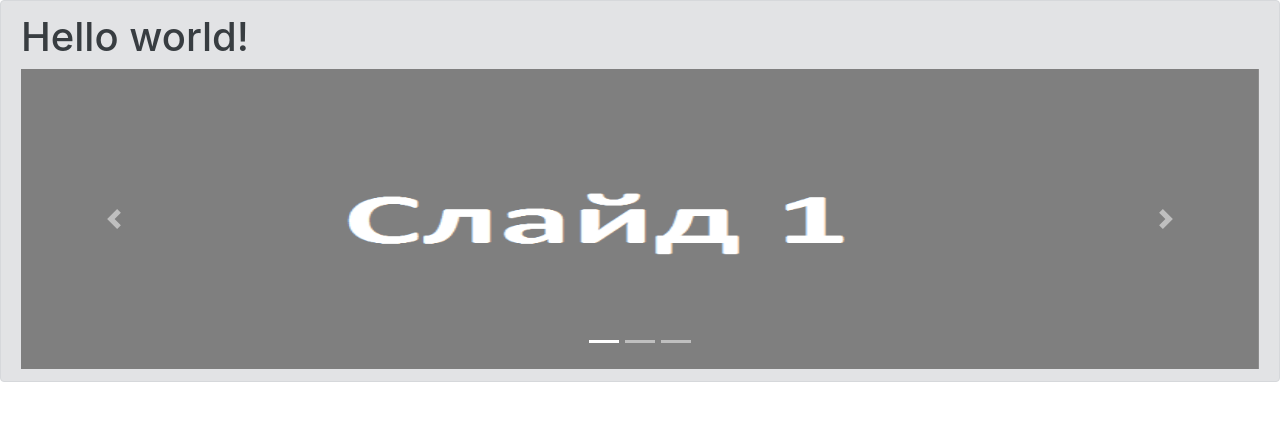
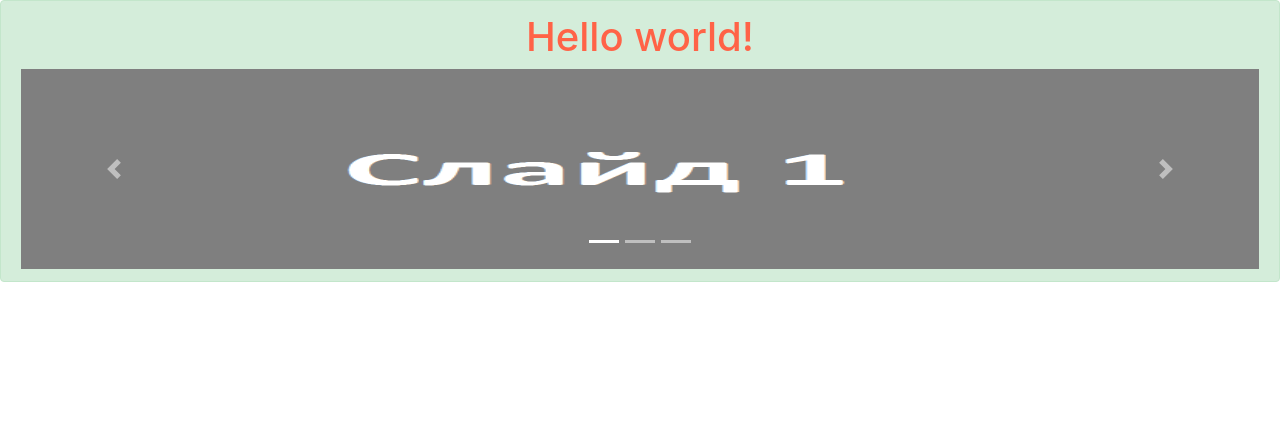
Before and after one commit to DiForzza/site_one, a Django app: page / in a window 1280 px wide. Shown: the top 421 px of the page. Run offline with Django 4.2, Linux system fonts and the light colour scheme; some libraries are stand-ins or nearby versions.

Commit message:
alert success

```diff
--- a/RT_Group/templates/main/main.html
+++ b/RT_Group/templates/main/main.html
@@ -11,8 +11,8 @@
     <title>Document</title>
 </head>
 <body>
-    <div class="alert alert-secondary" role="alert">
-        <h1>Hello world!</h1>
+    <div class="alert alert-success" role="alert">
+        <h1 align="center" style="color:Tomato">Hello world!</h1>
 	<div id="mySlider" class="carousel slide" data-ride="carousel">
 		<ol class="carousel-indicators">
 			<li data-target="#mySlider" data-slide-to="0" class="active"></li>
@@ -21,13 +21,13 @@
 		</ol>
 		<div class="carousel-inner">
 			<div class="carousel-item active">
-				<img src="{% static 'img/1.png' %}" alt="" class="d-block w-100" width="200" height="300">
+				<img src="{% static 'img/1.png' %}" alt="" class="d-block w-100" width="200" height="200">
 			</div>
 			<div class="carousel-item">
-				<img src="{% static 'img/2.png' %}" alt="" class="d-block w-100" width="200" height="300">
+				<img src="{% static 'img/2.png' %}" alt="" class="d-block w-100" width="200" height="200">
 			</div>
 			<div class="carousel-item">
-				<img src="{% static 'img/3.png' %}" alt="" class="d-block w-100" width="200" height="300">
+				<img src="{% static 'img/3.png' %}" alt="" class="d-block w-100" width="200" height="200">
 			</div>
 		</div>
 		<a href="#mySlider" class="carousel-control-prev" role="button" data-slide="prev">
```
